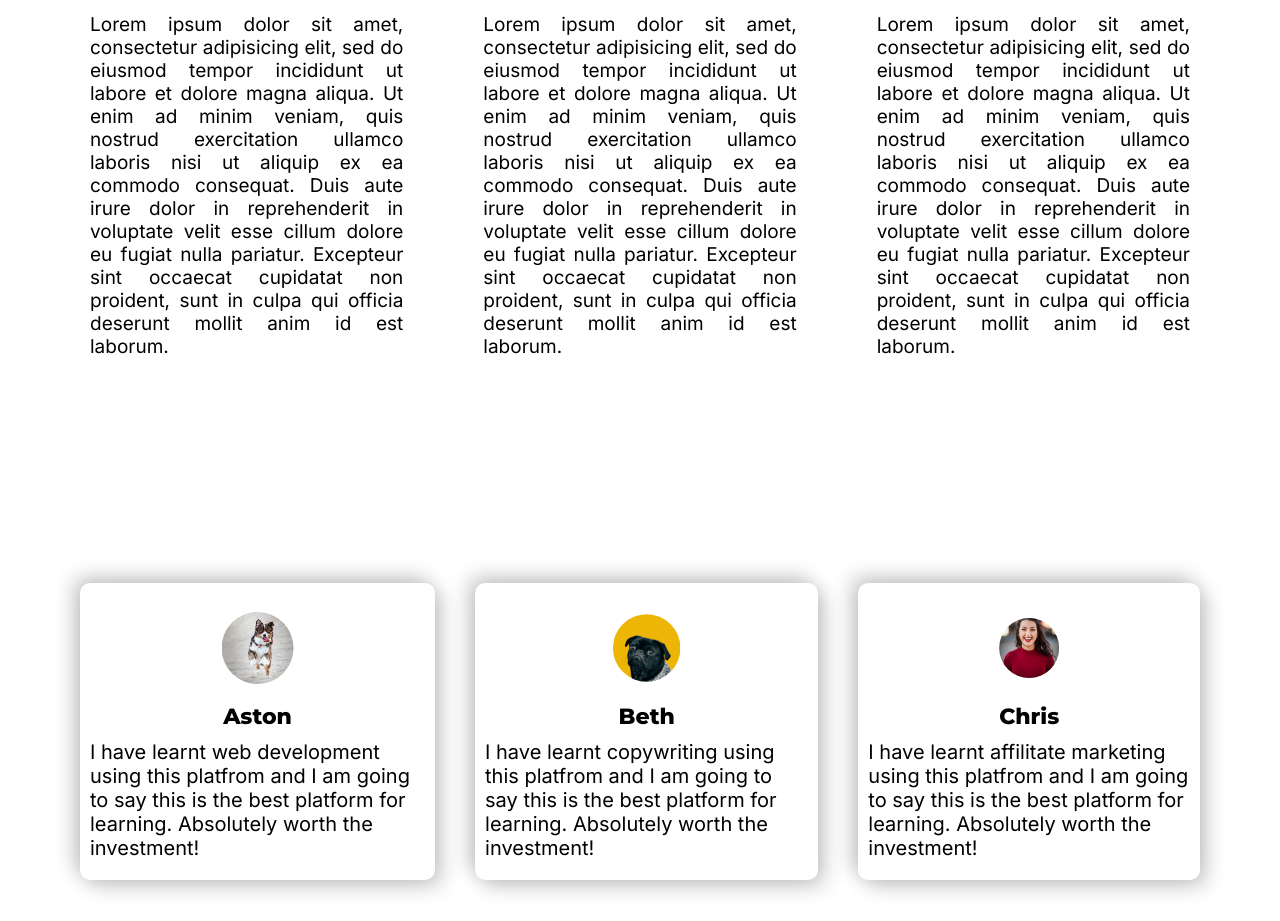
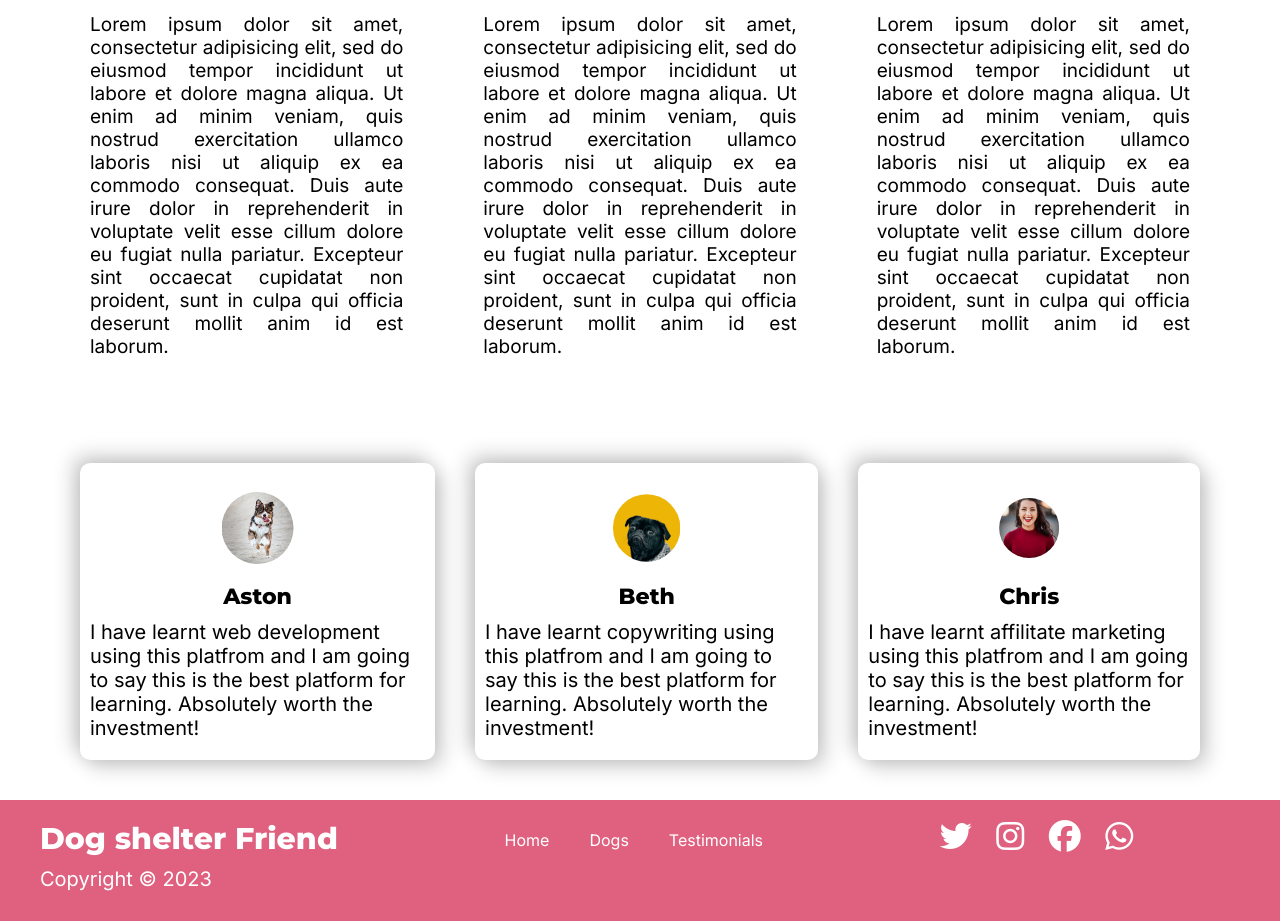
Before and after one commit to miwanoff/landing-flex, a plain HTML site: page index.html in a window 1280 px wide. Shown: the part 642-1563 px from the top of the page. Drawn offline with Linux system fonts and the light colour scheme.

Commit message:
Add footer

```diff
--- a/index.html
+++ b/index.html
@@ -116,6 +116,27 @@
           </div>
         </div>
       </section>
+      <footer>
+        <div class="container grid-3">
+          <div class="copyright">
+            <h1>Dog shelter Friend</h1>
+            <p>Copyright &copy; 2023</p>
+          </div>
+          <nav class="links">
+            <ul>
+              <li><a href="#" class="outline">Home</a></li>
+              <li><a href="#" class="outline">Dogs</a></li>
+              <li><a href="#" class="outline">Testimonials</a></li>
+            </ul>
+          </nav>
+          <div class="profiles">
+            <a href=""><em class="fab fa-twitter fa-2x"></em></a>
+            <a href=""><em class="fab fa-instagram fa-2x"></em></a>
+            <a href=""><em class="fab fa-facebook fa-2x"></em></a>
+            <a href=""><em class="fab fa-whatsapp fa-2x"></em></a>
+          </div>
+        </div>
+      </footer>
 
 </body>
 
--- a/style.css
+++ b/style.css
@@ -145,7 +145,7 @@ nav .flex {
 }
 
 .lower-container {
-  margin: 120px auto;
+  margin: 120px auto 0;
   padding: 0;
   max-width: 1400px;
 }
@@ -177,6 +177,7 @@ nav .flex {
   width: 500px;
   height: 480px;
   object-fit: cover;
+  transform: scaleX(-1);
 }
 
 .flex {
@@ -219,12 +220,6 @@ nav .flex {
   text-align: center;
 }
 
-
-
-
-
-
-
 .grid-3 {
   display: grid;
   grid-template-columns: auto auto auto;
@@ -245,3 +240,24 @@ nav .flex {
   display: flex;
   justify-content: center;
 }
+
+footer {
+  background-color: #df617f;;
+  padding: 20px 10px;
+}
+
+
+footer a {
+  color: white;
+  margin: 0 10px;
+}
+
+
+footer a:hover {
+  color: white;
+  border-bottom: 2px solid white;
+}
+
+.links ul {
+  list-style-type: none;
+}
```
